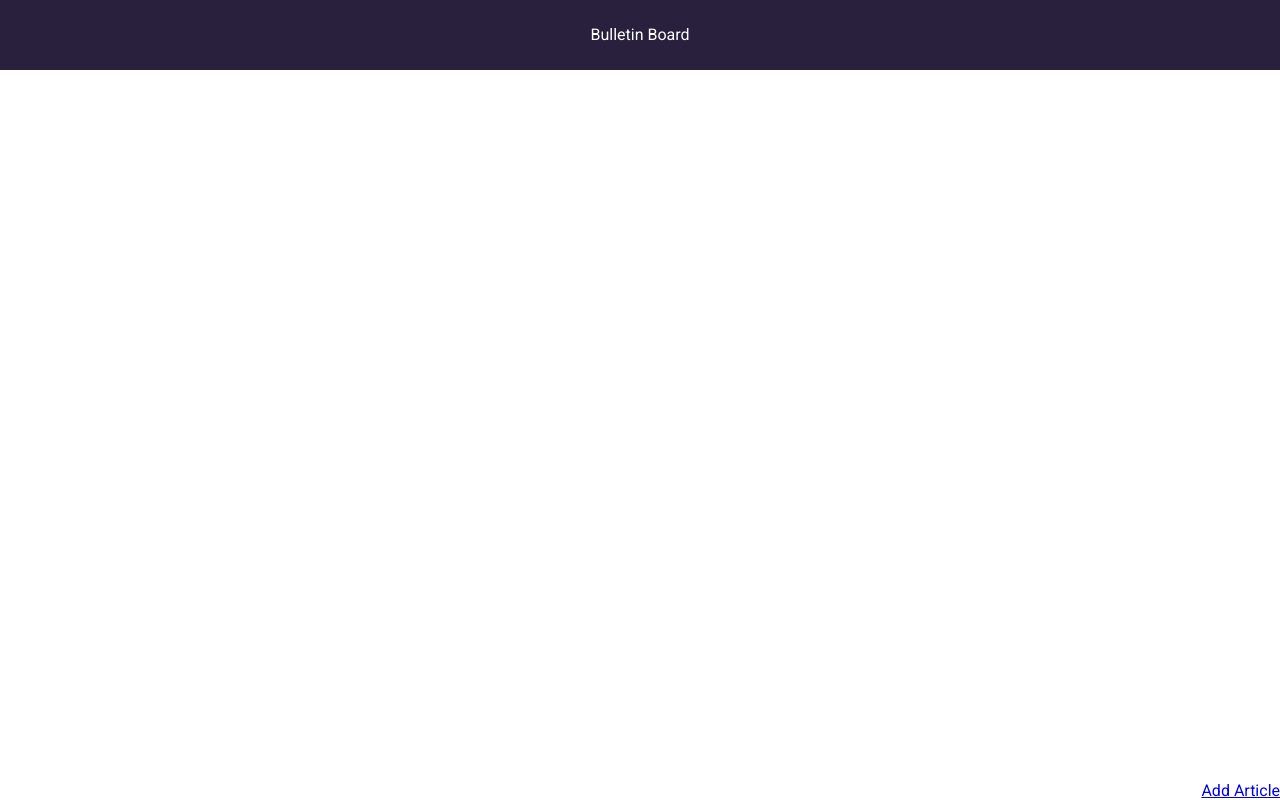
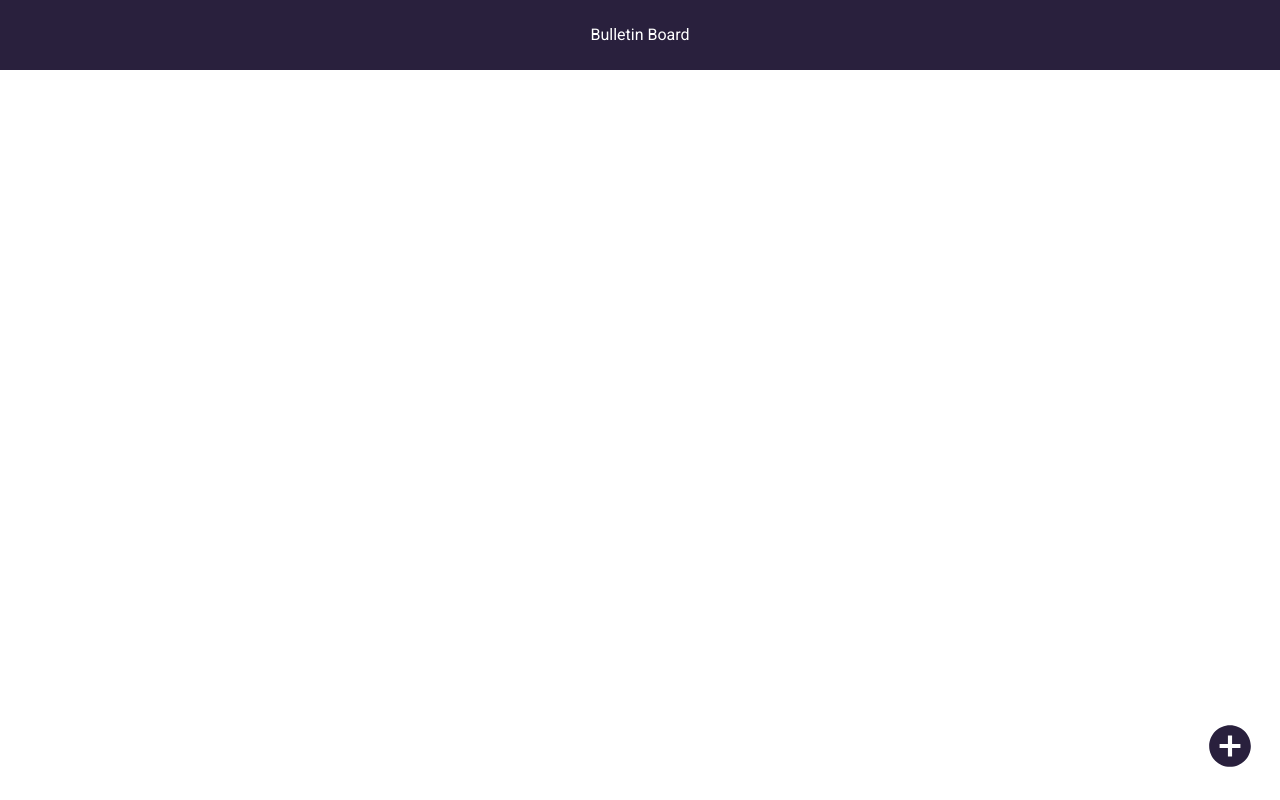
Before and after one commit to KeithRussel/bulletinboard, a React (Create React App) app: page / in a window 1280 px wide. Built offline with nearby package versions, Linux system fonts and the light colour scheme.

Commit message:
update AddArticleRoute style and change text to icon link

```diff
--- a/src/Screens/HomeScreen.js
+++ b/src/Screens/HomeScreen.js
@@ -3,12 +3,13 @@ import React from "react";
 import { Link } from "react-router-dom";
 import Articles from "../Components/Articles/Articles";
 import { useLocalStorage } from "../Components/LocalStorage/localStorage";
+import { MdOutlineAddCircle } from "react-icons/md";
 
 const AddArticleRoute = styled.span`
   position: fixed;
   left: auto;
-  right: 0px;
-  bottom: 0;
+  right: 25px;
+  bottom: 25px;
 `;
 
 const HomeScreen = () => {
@@ -28,7 +29,9 @@ const HomeScreen = () => {
     <div>
       <Articles articles={articleList} />
       <AddArticleRoute>
-        <Link to="addarticle">Add Article</Link>
+        <Link to="addarticle">
+          <MdOutlineAddCircle size={50} color={"#29203D"} />
+        </Link>
       </AddArticleRoute>
     </div>
   );
```
